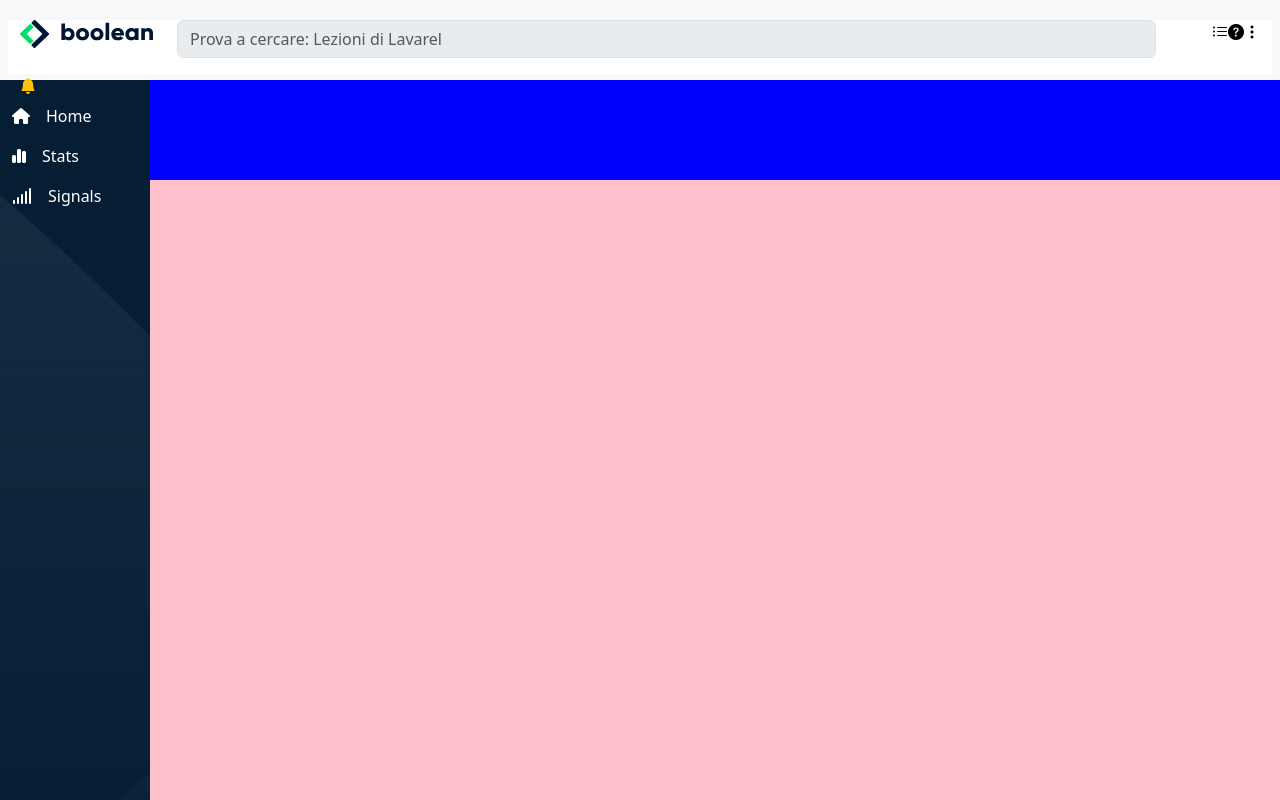
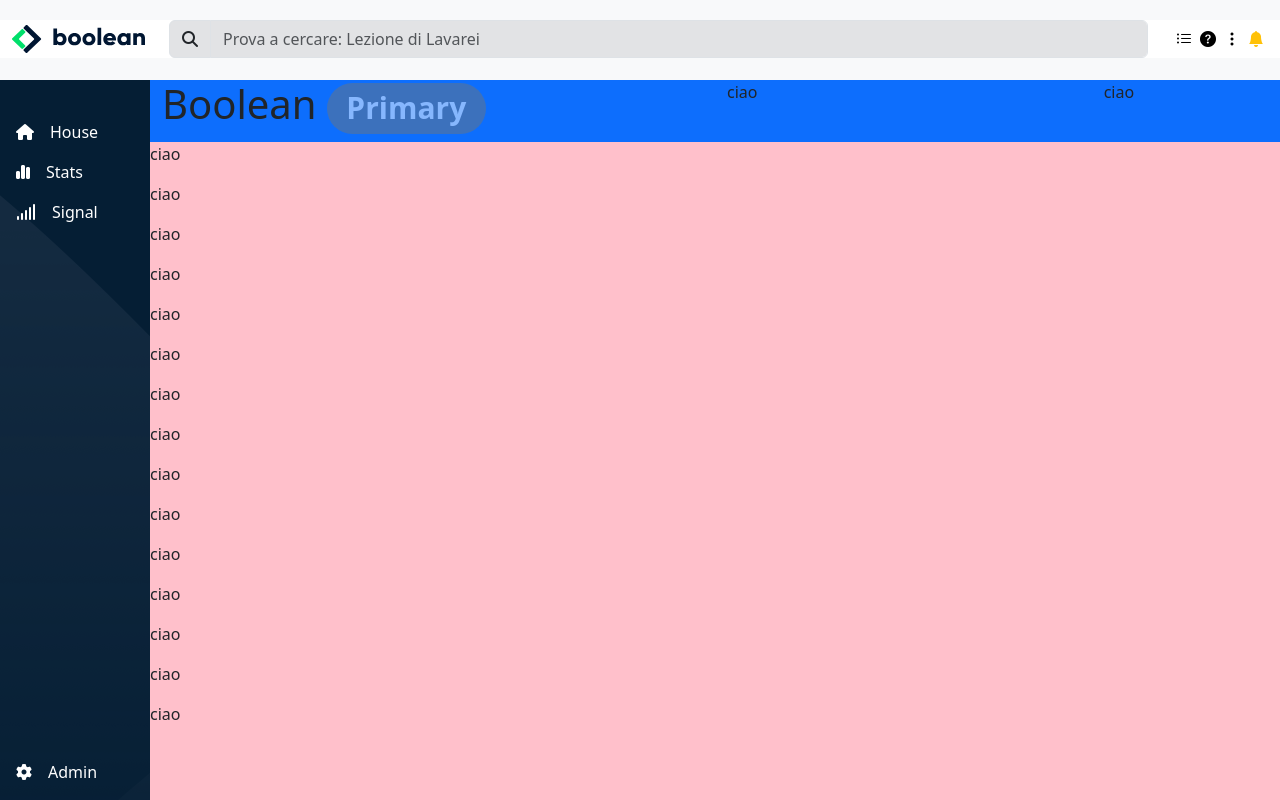
Before and after one commit to stiva98/html-css-bootstrap-dashboard, a plain HTML site: page index.html in a window 1280 px wide. Drawn offline with nearby package versions, Linux system fonts and the light colour scheme.

Commit message:
header terminato anche in resp

```diff
--- a/css/style.css
+++ b/css/style.css
@@ -1,7 +1,7 @@
 header {
     width: 100%;
     height: 5rem;
-    padding: 1.25rem;
+    padding: 1.25rem 0;
     background-color: #f8f9fa;
 }
 main {
@@ -21,11 +21,11 @@ aside {
     height: 100%;
     background-color: pink;
 }
-.debug {
-    height: 100px;
-    width: 100%;
-    background-color: blue;
+.my-logo {
+    height: 3.125rem;
+    width: 3.125rem;
 }
+
 
 
 
--- a/index.html
+++ b/index.html
@@ -16,32 +16,32 @@
 </head>
 <body>
   <header>
-
-    <div class="row">
-      <div class="col-auto bg-white">
-        <img src="img/logo.svg" alt="logo">
+    <div class="container-fluid">
+      <div class="row align-items-center bg-white">
+        <div class="col-auto">
+          <img src="img/logo.svg" alt="logo" class="d-none d-lg-block">
+          <img src="img/mobile-logo.png" alt="mobile logo" class="d-lg-none my-logo">
         </div>
 
-      <div class="col bg-white">
-        <div class="mb-3">
-          <input type="text" class="form-control bg-body-secondary" id="formGroupExampleInput" placeholder="Prova a cercare: Lezioni di Lavarel">
+        <div class="col">
+          <div class="input-group">
+            <span class="input-group-text bg-secondary-subtle"><i class="fa-solid fa-magnifying-glass"></i></span>
+            <input class="form-control bg-secondary-subtle" type="text" placeholder="Prova a cercare: Lezione di Lavarei">
           </div>
         </div>
 
-      <div class="col-auto bg-white">
-        <ul class="d-flex">
-          <li class="list-unstyled">
+        <div class="col-auto">
+          <ul class="d-flex mb-0 ps-0">
+            <li class="list-unstyled ps-1 pe-1 d-none d-lg-block">
               <a href="" class="text-black"><i class="bi bi-list-ul"></i></a>
             </li>
-          <li class="list-unstyled">
+            <li class="list-unstyled ps-1 pe-1 d-none d-lg-block">
               <a href="" class="text-black"><i class="bi bi-question-circle-fill"></i></a>
             </li>
-          <li class="list-unstyled">
+            <li class="list-unstyled ps-1 pe-1 d-none d-lg-block">
               <a href="" class="text-black"><i class="bi bi-three-dots-vertical"></i></a>
             </li>
-        </ul>
-
-        </div>
+            <li  class="list-unstyled ps-1 pe-1">
               <div class="dropdown">
                 <a href="#" role="button" data-bs-toggle="dropdown" aria-expanded="false"><i class="bi bi-bell-fill text-warning"></i>
                 </a>
@@ -58,31 +58,107 @@
                   </li>
                 </ul>
               </div>
+            </li>
+          </ul>
+        </div>
+      </div>
+    </div>
+  </header>
+
+  <main>
+    <aside class="d-flex flex-column justify-content-between ">
+
+      <nav class="p-3">
+        <ul class="pt-4 mb-0 ps-0">
+          <li class="list-unstyled">
+            <a href="#" class="text-white text-decoration-none"><i class="fa-solid fa-house pe-3"></i><span>House</span></a>
+          </li>
+          <li class="pt-3 pb-3 list-unstyled">
+            <a href="#" class="text-white text-decoration-none"><i class="fa-solid fa-chart-simple pe-3"></i><span>Stats</span></a>
+          </li>
+          <li class="list-unstyled">
+            <a href="#" class="text-white text-decoration-none"><i class="fa-solid fa-signal pe-3"></i></i><span>Signal</span></a>
+          </li>
+        </ul>
+      </nav>
+
+      <nav class="p-3">
+        <ul class="pt-4 mb-0 ps-0">
+          <li class="list-unstyled">
+            <a href="#" class="text-white text-decoration-none"><i class="fa-solid fa-gear pe-3"></i><span>Admin</span></a>
+          </li>
+        </ul>
+      </nav>
+
+    </aside>
+
+    <section class="main-container overflow-y-auto">
+      <div class="bg-primary w-100">
+        <div class="container-fluid">
+          <div class="row">
+            <div class="col-lg-6">
+              <h1 class="">
+                Boolean
+                <span class="badge rounded-pill bg-secondary opacity-50 my-badge">Primary</span>
+              </h1>
+            </div>
+            <div class="col-lg-4">
+              ciao
+            </div>
+            <div class="col-lg-2">
+              ciao
+            </div>
           </div>
         </div>
 
-  </header>
+      </div>
 
-  <main>
-    <aside>
-      <div class="container-fluid">
-
-        <ul class="pt-4 mb-0 ps-0">
-          <li class="list-unstyled">
-            <a href="#" class="text-white text-decoration-none"><i class="fa-solid fa-house pe-3"></i>Home</a>
-          </li>
-          <li class="pt-3 pb-3 list-unstyled">
-            <a href="#" class="text-white text-decoration-none"><i class="fa-solid fa-chart-simple pe-3"></i>Stats</a>
-          </li>
-          <li class="list-unstyled">
-            <a href="#" class="text-white text-decoration-none"><i class="fa-solid fa-signal pe-3"></i></i>Signals</a>
-          </li>
-        </ul>
-      </div>
-    </aside>
-
-    <section class="main-container">
-      <div class="debug">
+      <div>
+        <p>
+          ciao
+        </p>
+        <p>
+          ciao
+        </p>
+        <p>
+          ciao
+        </p>
+        <p>
+          ciao
+        </p>
+        <p>
+          ciao
+        </p>
+        <p>
+          ciao
+        </p>
+        <p>
+          ciao
+        </p>
+        <p>
+          ciao
+        </p>
+        <p>
+          ciao
+        </p>
+        <p>
+          ciao
+        </p>
+        <p>
+          ciao
+        </p>
+        <p>
+          ciao
+        </p>
+        <p>
+          ciao
+        </p>
+        <p>
+          ciao
+        </p>
+        <p>
+          ciao
+        </p>
 
       </div>
     </section>
```
Lines whose indentation alone changed are shown as unchanged.
